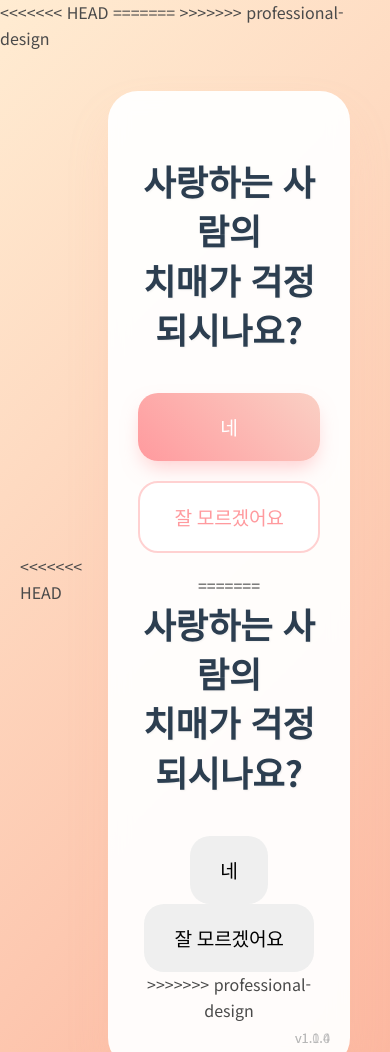
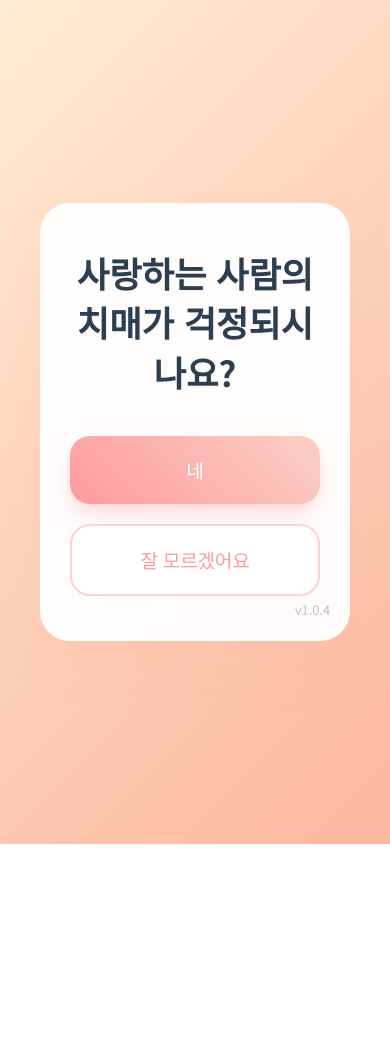
Before and after one commit to neptunehorses/dementiacare, a website: page public/index.html in a window 390 px wide. Shown: the top 1052 px of the page. After the commit the page ends 844 px from the top, so only its background shows below. Drawn offline with Linux system fonts and the light colour scheme.

Commit message:
Restore warm design and remove professional design

```diff
--- a/public/index.html
+++ b/public/index.html
@@ -3,187 +3,19 @@
 <head>
     <meta charset="UTF-8">
     <meta name="viewport" content="width=device-width, initial-scale=1.0">
-    <title>치매 자가 검사</title>
-<<<<<<< HEAD
-    <style>
-        * {
-            margin: 0;
-            padding: 0;
-            box-sizing: border-box;
-        }
-
-        body {
-            font-family: 'Noto Sans KR', sans-serif;
-            background: linear-gradient(135deg, #ffecd2 0%, #fcb69f 100%);
-            color: #4a4a4a;
-            line-height: 1.6;
-            min-height: 100vh;
-        }
-
-        .container {
-            min-height: 100vh;
-            display: flex;
-            justify-content: center;
-            align-items: center;
-            padding: 20px;
-        }
-
-        .welcome-box {
-            background-color: rgba(255, 255, 255, 0.95);
-            padding: 60px 50px;
-            border-radius: 40px;
-            box-shadow: 0 25px 50px -12px rgba(252, 182, 159, 0.25);
-            text-align: center;
-            max-width: 600px;
-            width: 100%;
-            position: relative;
-            animation: fadeIn 1s ease-out;
-            backdrop-filter: blur(10px);
-        }
-
-        .content-wrap {
-            margin: 20px 0;
-        }
-
-        h1 {
-            color: #2c3e50;
-            font-size: 2.5em;
-            font-weight: 700;
-            line-height: 1.4;
-            margin-bottom: 50px;
-            animation: slideUp 0.8s ease-out;
-            text-shadow: 1px 1px 2px rgba(0, 0, 0, 0.05);
-        }
-
-        .button-group {
-            display: flex;
-            flex-direction: column;
-            gap: 20px;
-            animation: slideUp 0.8s ease-out 0.2s backwards;
-            max-width: 400px;
-            margin: 0 auto;
-        }
-
-        .answer-btn {
-            padding: 22px 40px;
-            font-size: 1.3em;
-            border: none;
-            border-radius: 20px;
-            cursor: pointer;
-            transition: all 0.4s cubic-bezier(0.175, 0.885, 0.32, 1.275);
-            font-weight: 500;
-            letter-spacing: -0.3px;
-        }
-
-        .answer-btn.primary {
-            background: linear-gradient(45deg, #ff9a9e 0%, #fad0c4 100%);
-            color: white;
-            box-shadow: 0 10px 20px -5px rgba(255, 154, 158, 0.5);
-        }
-
-        .answer-btn.secondary {
-            background: white;
-            color: #ff9a9e;
-            border: 2.5px solid #ffd1d1;
-        }
-
-        .answer-btn:hover {
-            transform: translateY(-5px);
-        }
-
-        .answer-btn.primary:hover {
-            box-shadow: 0 15px 25px -5px rgba(255, 154, 158, 0.6);
-            background: linear-gradient(45deg, #ff8a8e 0%, #f9c0b4 100%);
-        }
-
-        .answer-btn.secondary:hover {
-            background: linear-gradient(45deg, #fff5f5 0%, #fff0f0 100%);
-            border-color: #ffb5b5;
-        }
-
-        .answer-btn:active {
-            transform: translateY(-2px);
-        }
-
-        .version {
-            position: absolute;
-            bottom: 20px;
-            right: 20px;
-            font-size: 0.8em;
-            color: #b4b4b4;
-            opacity: 0.8;
-        }
-
-        @keyframes fadeIn {
-            from {
-                opacity: 0;
-                transform: translateY(30px);
-            }
-            to {
-                opacity: 1;
-                transform: translateY(0);
-            }
-        }
-
-        @keyframes slideUp {
-            from {
-                opacity: 0;
-                transform: translateY(40px);
-            }
-            to {
-                opacity: 1;
-                transform: translateY(0);
-            }
-        }
-
-        @media (max-width: 600px) {
-            .welcome-box {
-                padding: 45px 30px;
-                margin: 20px;
-                border-radius: 30px;
-            }
-
-            h1 {
-                font-size: 2.2em;
-                margin-bottom: 40px;
-            }
-
-            .answer-btn {
-                padding: 20px 30px;
-                font-size: 1.2em;
-            }
-        }
-    </style>
-=======
+    <title>치매 케어 도우미</title>
     <link rel="stylesheet" href="styles.css">
->>>>>>> professional-design
     <link href="https://fonts.googleapis.com/css2?family=Noto+Sans+KR:wght@400;500;700&display=swap" rel="stylesheet">
 </head>
 <body>
     <div class="container">
-<<<<<<< HEAD
         <div class="welcome-box">
-            <div class="content-wrap">
-                <h1>사랑하는 사람의<br>치매가 걱정되시나요?</h1>
-                <div class="button-group">
-                    <button onclick="location.href='/examination'" class="answer-btn primary">
-                        네
-                    </button>
-                    <button onclick="location.href='/examination'" class="answer-btn secondary">
-                        잘 모르겠어요
-                    </button>
-                </div>
+            <h1>사랑하는 사람의 치매가 걱정되시나요?</h1>
+            <div class="button-group">
+                <button onclick="location.href='examination.html'" class="answer-btn primary">네</button>
+                <button onclick="location.href='info.html'" class="answer-btn secondary">잘 모르겠어요</button>
             </div>
             <div class="version">v1.0.4</div>
-=======
-        <div class="question-box">
-            <h1>사랑하는 사람의<br>치매가 걱정되시나요?</h1>
-            <div class="button-container">
-                <button onclick="location.href='examination.html'" class="answer-btn">네</button>
-                <button onclick="location.href='examination.html'" class="answer-btn">잘 모르겠어요</button>
-            </div>
-            <div class="version">v1.1.0</div>
->>>>>>> professional-design
         </div>
     </div>
 </body>
```
